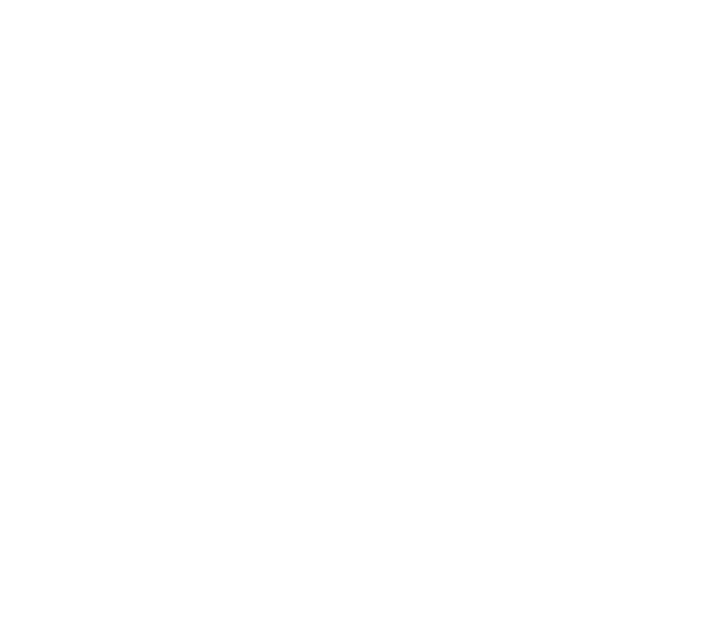
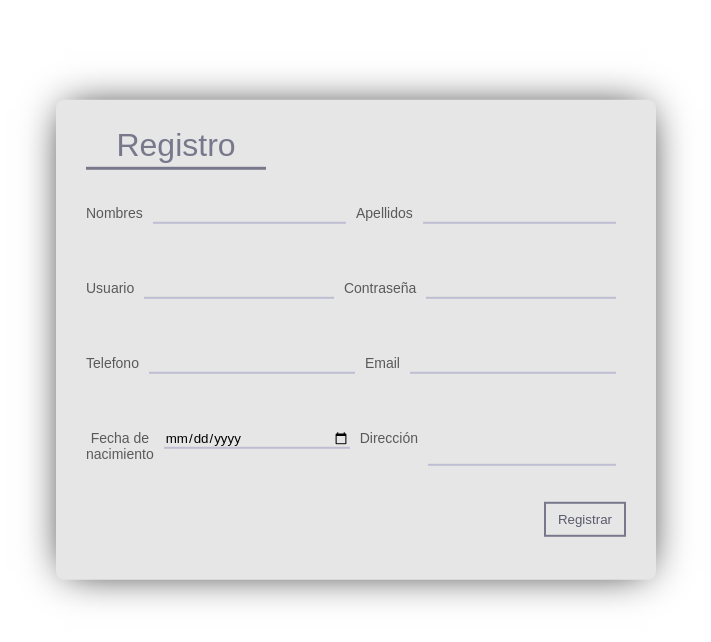
Before and after one commit to JRaulSierra/Evalucion-Practica-NodeJs-MySql, a React (Create React App) app in the folder frontend/: page / in a window 1280 px wide. Shown: the top 642 px of the page, without its empty margins (284-995 px from the left). Built offline with nearby package versions, Linux system fonts and the light colour scheme.

Commit message:
registro

```diff
--- a/frontend/src/App.js
+++ b/frontend/src/App.js
@@ -1,10 +1,11 @@
 
 import './App.css';
+import Register from './components/Register/Register';
 
 function App() {
   return (
-    <div >
-
+    <div className="App">
+      <Register/>
     </div>
   );
 }
--- /dev/null
+++ b/frontend/src/components/Register/Register.css
@@ -0,0 +1,88 @@
+.form {
+  width: 600px;
+  height: 480px;
+  background: #e6e6e6;
+  border-radius: 8px;
+  box-shadow: 0 0 40px -10px #000;
+  margin: auto;
+  margin-top: 6rem;
+  padding: 20px 30px;
+  max-width: calc(100vw - 40px);
+  box-sizing: border-box;
+  font-family: "Montserrat", sans-serif;
+  position: relative;
+  animation: bounce 1.5s infinite;
+}
+.title {
+  align-items: center;
+  font-size: 2rem;
+  margin: 7px 0;
+  padding-bottom: 3px;
+  width: 180px;
+  color: #78788c;
+  border-bottom: 3px solid #78788c;
+}
+.input {
+  width: 100%;
+  height: fit-content;
+  margin: 28px 10px;
+  box-sizing: border-box;
+  background: none;
+  outline: none;
+  resize: none;
+  border: 0;
+  font-family: "Montserrat", sans-serif;
+  transition: all 0.3s;
+  border-bottom: 2px solid #bebed2;
+}
+
+.text {
+  content: attr(type);
+  display: block;
+  margin: 28px 0 0;
+  font-size: 14px;
+  color: #5a5a5a;
+}
+
+.divv{
+    display: flex;
+}
+.button {
+  float: right;
+  padding: 8px 12px;
+  margin: 8px 0 0;
+  font-family: "Montserrat", sans-serif;
+  border: 2px solid #78788c;
+  background: 0;
+  color: #5a5a6e;
+  cursor: pointer;
+  transition: all 0.3s;
+}
+.button:hover {
+  background: #78788c;
+  color: #fff;
+}
+.div {
+  position: absolute;
+  bottom: -30px;
+  right: -20px;
+  background: #50505a;
+  color: #fff;
+  width: 320px;
+  padding: 16px 4px 16px 0;
+  border-radius: 6px;
+  font-size: 13px;
+  box-shadow: 10px 10px 40px -14px #000;
+}
+.span {
+  margin: 0 5px 0 15px;
+}
+
+@keyframes bounce {
+  0% {
+    tranform: translate(0, 4px);
+  }
+  50% {
+    transform: translate(0, 8px);
+  }
+}
--- /dev/null
+++ b/frontend/src/components/Register/Register.js
@@ -0,0 +1,120 @@
+import React, { useState } from "react";
+import "./Register.css";
+
+function Register() {
+  const [nombre, setNombre] = useState("");
+  const [apellidos, setApellidos] = useState("");
+  const [usuario, setUsuario] = useState("");
+  const [contraseña, setContraseña] = useState("");
+  const [telefono, setTelefono] = useState(0);
+  const [direccion, setDireccion] = useState("");
+  const [born, setBorn] = useState(0);
+  const [email, setEmail] = useState("");
+
+  const actionListener = () => {};
+
+  return (
+    // agregar un onsubmit
+    <form className="form" onSubmit={actionListener}>
+      <div className="title">Registro</div>
+      <div className="divv">
+        <label className="text">Nombres</label>
+        <input
+          type="text"
+          className="input"
+          autocomplete="off"
+          name="name"
+          required
+          onChange={(event) => {
+            setNombre(event.target.value);
+          }}
+        />
+        <label className="text">Apellidos</label>
+        <input
+          type="text"
+          className="input"
+          autocomplete="off"
+          name="lastname"
+          required
+          onChange={(event) => {
+            setApellidos(event.target.value);
+          }}
+        />
+      </div>
+      <div className="divv">
+        <label className="text">Usuario</label>
+        <input
+          type="text"
+          className="input"
+          autocomplete="off"
+          name="usuario"
+          required
+          onChange={(event) => {
+            setUsuario(event.target.value);
+          }}
+        />
+        <label className="text">Contraseña</label>
+        <input
+          type="text"
+          className="input"
+          autocomplete="off"
+          name="pass"
+          required
+          onChange={(event) => {
+            setContraseña(event.target.value);
+          }}
+        />
+      </div>
+      <div className="divv">
+        <label className="text">Telefono</label>
+        <input
+          type="number"
+          className="input"
+          autocomplete="off"
+          name="tel"
+          required
+          onChange={(event) => {
+            setTelefono(event.target.value);
+          }}
+        />
+        <label className="text">Email</label>
+        <input
+          type="email"
+          className="input"
+          autocomplete="off"
+          name="email"
+          required
+          onChange={(event) => {
+            setEmail(event.target.value);
+          }}
+        />
+      </div>
+      <div className="divv">
+        <label className="text">Fecha de nacimiento</label>
+        <input
+          type="date"
+          className="input"
+          autocomplete="off"
+          name="birth"
+          required
+          onChange={(event) => {
+            setBorn(event.target.value);
+          }}
+        />
+        <label className="text">Dirección</label>
+        <textarea
+          name="direccion"
+          autocomplete="off"
+          className="input"
+          required
+          onChange={(event) => {
+            setDireccion(event.target.value);
+          }}
+        />
+      </div>
+      <input className="button" type="submit" value="Registrar" />
+    </form>
+  );
+}
+
+export default Register;
```
